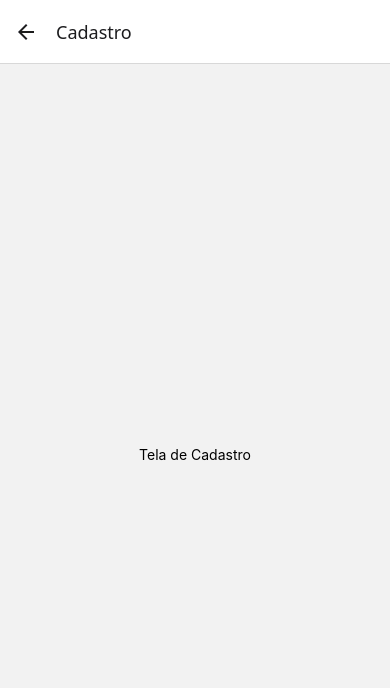
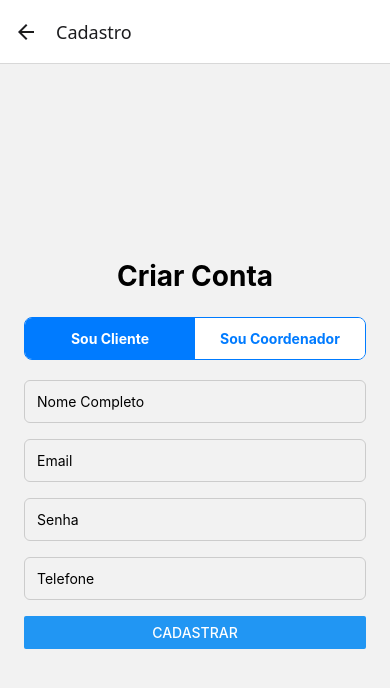
Before and after one commit to matheusassis08/Agenda-Sa-de, a React Native app in the folder mobile/: screen /Cadastro in a window 390 px wide. Shown: the top 688 px of the page. Built offline with nearby package versions, Linux system fonts and the light colour scheme.

Commit message:
commit de cadastro

```diff
--- a/mobile/screens/CadastroScreen.js
+++ b/mobile/screens/CadastroScreen.js
@@ -1,10 +1,91 @@
-import React from 'react';
-import { View, Text } from 'react-native';
+import React, { useState } from 'react';
+import { View, Text, TextInput, Button, StyleSheet, Alert, TouchableOpacity } from 'react-native';
+import axios from 'axios';
 
-export default function CadastroScreen() {
+export default function CadastroScreen({ navigation }) {
+  const [nome, setNome] = useState('');
+  const [email, setEmail] = useState('');
+  const [senha, setSenha] = useState('');
+
+  // Os estados continuam os mesmos
+  const [tipoSelecionado, setTipoSelecionado] = useState('cliente'); // 'cliente' ou 'coordenador'
+  const [telefone, setTelefone] = useState('');
+  const [matricula, setMatricula] = useState('');
+
+  const handleCadastro = async () => {
+    // Validação atualizada
+    const isCoordenador = tipoSelecionado === 'coordenador';
+    if (!nome || !email || !senha || !telefone || (isCoordenador && !matricula)) {
+      return Alert.alert('Erro', 'Por favor, preencha todos os campos.');
+    }
+
+    // Monta o objeto de dados para enviar
+    const dadosCadastro = {
+      nome,
+      email,
+      senha,
+      tipo: tipoSelecionado,
+      telefone, // Telefone agora é enviado para ambos os tipos
+      matricula: isCoordenador ? matricula : undefined, // Matrícula só é enviada para o coordenador
+    };
+
+    try {
+      // Lembre-se de usar o seu IP local real aqui
+      const response = await axios.post('http://192.168.0.127:3001/auth/register', dadosCadastro);
+      Alert.alert('Sucesso', response.data);
+      navigation.navigate('Login');
+    } catch (error) {
+      Alert.alert('Erro no Cadastro', error.response?.data?.error || 'Não foi possível conectar ao servidor.');
+    }
+  };
+
   return (
-    <View style={{ flex: 1, justifyContent: 'center', alignItems: 'center' }}>
-      <Text>Tela de Cadastro</Text>
+    <View style={styles.container}>
+      <Text style={styles.title}>Criar Conta</Text>
+
+      {/* Seletor de Tipo de Usuário (continua igual) */}
+      <View style={styles.selectorContainer}>
+        <TouchableOpacity
+          style={[styles.selectorButton, tipoSelecionado === 'cliente' && styles.selectorActive]}
+          onPress={() => setTipoSelecionado('cliente')}
+        >
+          <Text style={[styles.selectorText, tipoSelecionado === 'cliente' && styles.selectorTextActive]}>Sou Cliente</Text>
+        </TouchableOpacity>
+        <TouchableOpacity
+          style={[styles.selectorButton, tipoSelecionado === 'coordenador' && styles.selectorActive]}
+          onPress={() => setTipoSelecionado('coordenador')}
+        >
+          <Text style={[styles.selectorText, tipoSelecionado === 'coordenador' && styles.selectorTextActive]}>Sou Coordenador</Text>
+        </TouchableOpacity>
+      </View>
+
+      {/* Inputs Comuns */}
+      <TextInput placeholder="Nome Completo" value={nome} onChangeText={setNome} style={styles.input} />
+      <TextInput placeholder="Email" value={email} onChangeText={setEmail} style={styles.input} keyboardType="email-address" autoCapitalize="none" />
+      <TextInput placeholder="Senha" value={senha} onChangeText={setSenha} style={styles.input} secureTextEntry />
+
+      {/* MUDANÇA NA LÓGICA DE EXIBIÇÃO */}
+      {/* O campo Telefone agora fica fora da condição, aparecendo para todos */}
+      <TextInput placeholder="Telefone" value={telefone} onChangeText={setTelefone} style={styles.input} keyboardType="phone-pad" />
+
+      {/* O campo Matrícula só aparece se for coordenador */}
+      {tipoSelecionado === 'coordenador' && (
+        <TextInput placeholder="Matrícula" value={matricula} onChangeText={setMatricula} style={styles.input} />
+      )}
+
+      <Button title="Cadastrar" onPress={handleCadastro} />
     </View>
   );
 }
+
+// Estilos (sem mudanças)
+const styles = StyleSheet.create({
+  container: { flex: 1, padding: 24, justifyContent: 'center' },
+  title: { fontSize: 28, fontWeight: 'bold', marginBottom: 24, textAlign: 'center' },
+  input: { borderWidth: 1, borderColor: '#ccc', padding: 12, borderRadius: 6, marginBottom: 16 },
+  selectorContainer: { flexDirection: 'row', marginBottom: 20, borderWidth: 1, borderColor: '#007BFF', borderRadius: 8, overflow: 'hidden' },
+  selectorButton: { flex: 1, padding: 12, alignItems: 'center', backgroundColor: '#fff' },
+  selectorActive: { backgroundColor: '#007BFF' },
+  selectorText: { color: '#007BFF', fontWeight: 'bold' },
+  selectorTextActive: { color: '#fff' },
+});
```
Also changed, not shown: 2 other files (tests, documents, lock files or other folders).
